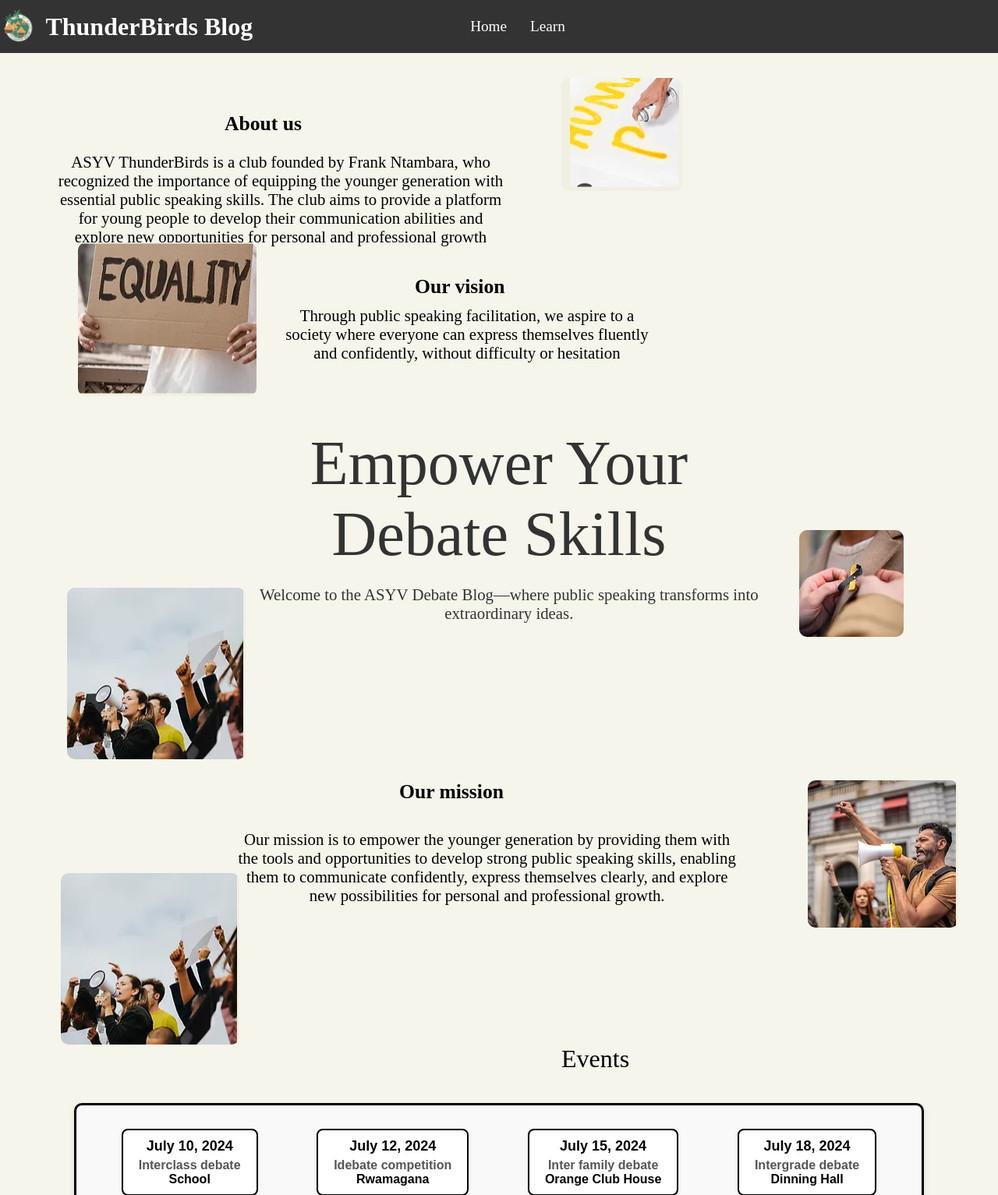
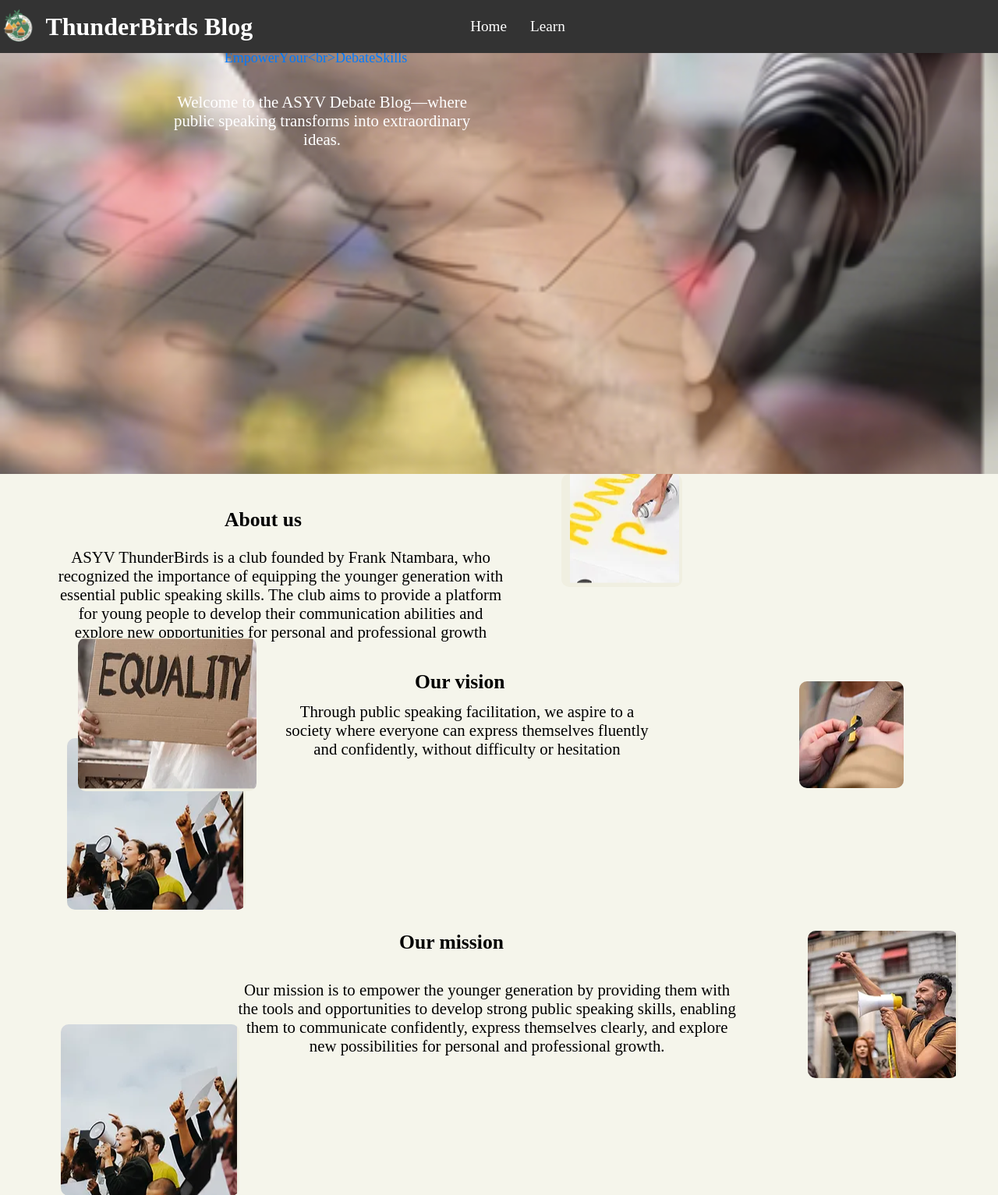
Before and after one commit to Uwera1/Debate, a PHP site: page / in a window 1280 px wide. Shown: the top 1533 px of the page at 78% size. Run offline with PHP 8.4, Linux system fonts and the light colour scheme.

Commit message:
a lot
have been done

```diff
--- a/index.css
+++ b/index.css
@@ -150,23 +150,7 @@
     width: 3rem;
     height: 3rem;
 }
-#em {
-    margin-top: 5%;
-    text-align: center;
-    font-family: 'Times New Roman', Times, serif;
-    font-size: 5rem;
-    color: #333;
-}
-#um {
-    font-size: 1.3rem;
-    margin-left: 26%;
-    width: 50%;
-    font-family: 'Times New Roman', Times, serif;
-    text-align: center;
-    font-weight: lighter;
-    color: #333;
-    margin-top: 20px;
-}
+
 
 .after{
     display: flex;
@@ -447,3 +431,141 @@
     margin-left: -70%;
     margin-top:-7%;
 }
+
+@media (max-width: 600px) {
+    nav ul {
+        gap: 20px;
+    }
+
+    header {
+        padding: 15px;
+    }
+
+    nav h1 {
+        font-size: 1.5rem;
+        position: relative;
+        margin-left: 0;
+    }
+
+    .main {
+        grid-template-columns: 1fr;
+        padding: 10px;
+    }
+
+    .event-item {
+        width: 100%;
+    }
+
+    #title {
+        font-size: 1.5rem;
+    }
+
+    .footer {
+        padding: 20px;
+    }
+}
+.general {
+    background-image: url('/Pictures/king.png');
+    background-size: cover;
+    background-position: center;
+    background-repeat: no-repeat;
+    height: 600px; /* Increase height for better clarity */
+    width: 100%;
+    margin-top: -7.2%;
+}
+/* For background image cycling */
+.general {
+    background-image: url('/Pictures/king1.png');
+    background-size: cover;
+    background-position: center;
+    background-repeat: no-repeat;
+    height: 600px;
+    width: 100%;
+    margin-top: -7.2%;
+    animation: backgroundChange 15s infinite; /* 15s for one cycle */
+}
+
+/* Keyframes to change the background images */
+@keyframes backgroundChange {
+    0% {
+        background-image: url('/Pictures/king.png');
+    }
+    33% {
+        background-image: url('/Pictures/good.PNG');
+    }
+    66% {
+        background-image: url('/Pictures/power.PNG');
+    }
+    100% {
+        background-image: url('/Pictures/power2.PNG');
+    }
+}
+
+/* Word Container (To contain individual letters) */
+.word {
+    position: relative;
+    font-family: 'Times New Roman', Times, serif;
+    font-size: 5rem;
+    color: white;
+    text-align: center;
+    display: inline-block;
+    animation: fadeInAndMove 15s infinite;
+}
+
+/* Keyframes for animating letters one by one */
+@keyframes fadeInAndMove {
+    0% {
+        opacity: 0;
+        transform: translateX(100%);
+    }
+    25% {
+        opacity: 1;
+        transform: translateX(0);
+    }
+    50% {
+        opacity: 1;
+        transform: translateX(0);
+    }
+    100% {
+        opacity: 0;
+        transform: translateX(-100%);
+    }
+}
+
+/* Individual letter styles */
+.word span {
+    display: inline-block;
+    opacity: 0;
+    animation: letterAnimation 15s infinite;
+    animation-timing-function: ease-in-out;
+}
+
+@keyframes letterAnimation {
+    0% {
+        opacity: 0;
+        transform: translateX(100%);
+    }
+    20% {
+        opacity: 1;
+        transform: translateX(0);
+    }
+    80% {
+        opacity: 1;
+        transform: translateX(0);
+    }
+    100% {
+        opacity: 0;
+        transform: translateX(-100%);
+    }
+}
+
+#um {
+    font-size: 1.3rem;
+    margin-left: 26%;
+    width: 50%;
+    font-family: 'Times New Roman', Times, serif;
+    text-align: center;
+    font-weight: lighter;
+    color: white;
+    margin-top: 20px;
+}
--- a/index.html
+++ b/index.html
@@ -22,6 +22,13 @@
 
     </header>
     <main>
+        <div class="general">
+            <div class="word">
+                <p id="em">Empower Your <br>Debate Skills</p> <!-- This text will be split and animated letter by letter -->
+                <p id="um">Welcome to the ASYV Debate Blog—where public speaking transforms into extraordinary ideas.</p>
+            </div>
+        </div>
+
 
 
         <div class="main">
@@ -46,11 +53,7 @@
             </div>
 
         </div>
-       <div class="word">
-        <p id="em">Empower Your <br>Debate Skills</p>
-        <p id="um">Welcome to the ASYV Debate Blog—where public speaking transforms into extraordinary ideas.</p>
 
-       </div>
        <div class="after">
         <div>
             <img src="/Pictures/power4.PNG" alt="site" id="then">
@@ -189,7 +192,7 @@
     }
 </script>
 
-
+<script src="index.js"></script>
 
 </body>
 </html>
--- /dev/null
+++ b/index.js
@@ -0,0 +1,20 @@
+window.onload = function () {
+    // Function to wrap each letter of the text inside a span tag
+    function wrapLetters() {
+        const textElement = document.getElementById('em');
+        const text = textElement.innerHTML;
+        textElement.innerHTML = ''; // Clear the existing text
+
+        // Wrap each letter in a span and append to the element
+        for (let i = 0; i < text.length; i++) {
+            const letter = document.createElement('span');
+            letter.innerHTML = text[i];
+            textElement.appendChild(letter);
+            // Add a delay to the animation for each letter
+            letter.style.animationDelay = `${i * 0.1}s`;
+        }
+    }
+
+    // Call the function to wrap letters when page loads
+    wrapLetters();
+};
```
Also changed, not shown: Pictures/king.PNG (added).
